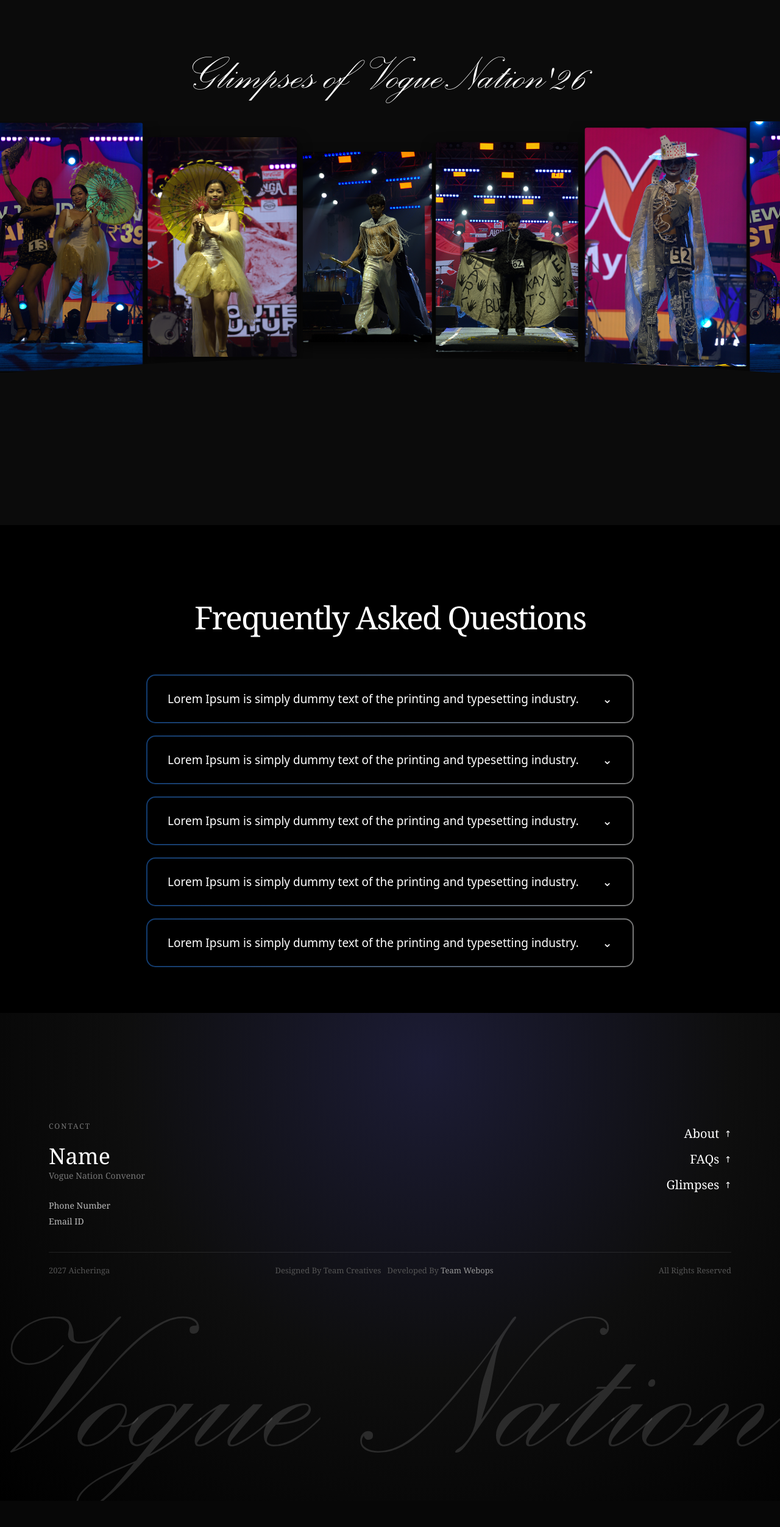
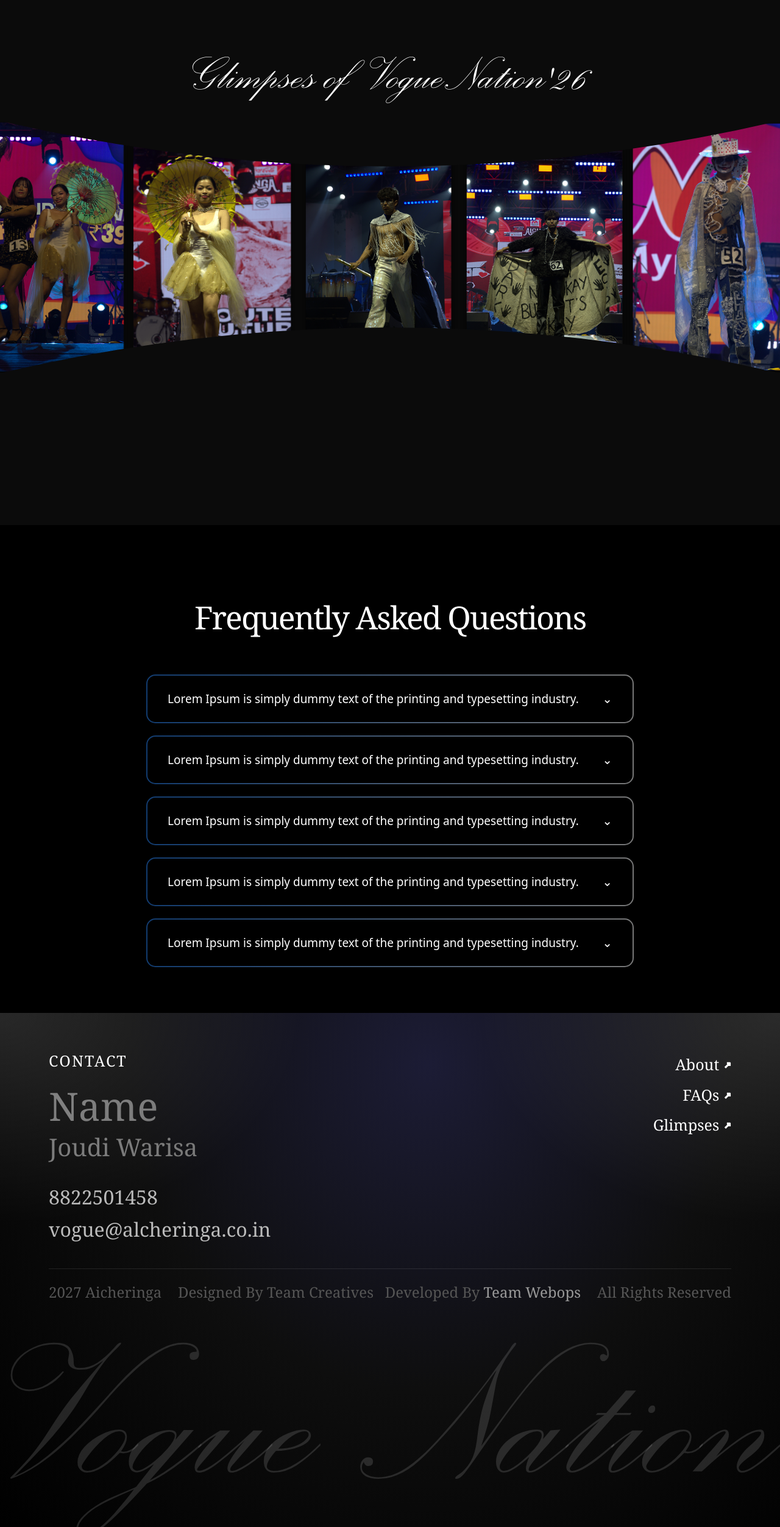
Before and after one commit to raunak-khetan/vogue_nation_2027, a Django app: page /glimpses/ in a window 1280 px wide. Shown: the whole page at 61% size. Before the commit the page ends 2461 px from the top, so only its background shows below. Run offline with Django 5.2, Linux system fonts and the light colour scheme; style sheets or scripts are compiled from the project's sources; some libraries are stand-ins or nearby versions.

Commit message:
almost done

```diff
--- a/core/templates/core/section_glimpses.html
+++ b/core/templates/core/section_glimpses.html
@@ -49,34 +49,42 @@
 </div>
 
 
-    <!-- SECTION 2: CAROUSEL                                            -->
+<!-- SECTION 2: IMAGES -->
 
 <div class="carousel-viewport"
      style="width: 100%; height: 412px; overflow: hidden; position: relative; box-sizing: border-box;">
+    <!-- Top concave curve -->
+    <svg style="position: absolute; top: -1px; left: 0; width: 100%; height: 75px; pointer-events: none; z-index: 10;"
+         viewBox="0 0 1440 75" preserveAspectRatio="none">
+        <path d="M0,0 Q720,150 1440,0 L1440,0 L0,0 Z" fill="#0B0B0B"></path>
+    </svg>
+
     <div class="carousel-track"
          style="display: flex; flex-direction: row; align-items: center; width: max-content; height: 100%; cursor: grab; user-select: none;">
         <!-- Set 1 -->
-            <img src="{% static 'core/images/glimpses/photo1.png' %}" class="carousel-img" style="width: 280px; height: 412px; flex-shrink: 0; object-fit: cover; margin-right: 3px; border-radius: 4px; box-shadow: 0 10px 25px rgba(0,0,0,0.7);" alt="Vogue 1">
-            <img src="{% static 'core/images/glimpses/photo2.png' %}" class="carousel-img" style="width: 280px; height: 412px; flex-shrink: 0; object-fit: cover; margin-right: 3px; border-radius: 4px; box-shadow: 0 10px 25px rgba(0,0,0,0.7);" alt="Vogue 2">
-            <img src="{% static 'core/images/glimpses/photo3.png' %}" class="carousel-img" style="width: 280px; height: 412px; flex-shrink: 0; object-fit: cover; margin-right: 3px; border-radius: 4px; box-shadow: 0 10px 25px rgba(0,0,0,0.7);" alt="Vogue 3">
-            <img src="{% static 'core/images/glimpses/photo4.png' %}" class="carousel-img" style="width: 280px; height: 412px; flex-shrink: 0; object-fit: cover; margin-right: 3px; border-radius: 4px; box-shadow: 0 10px 25px rgba(0,0,0,0.7);" alt="Vogue 4">
-            <img src="{% static 'core/images/glimpses/photo5.png' %}" class="carousel-img" style="width: 280px; height: 412px; flex-shrink: 0; object-fit: cover; margin-right: 3px; border-radius: 4px; box-shadow: 0 10px 25px rgba(0,0,0,0.7);" alt="Vogue 5">
+        <img src="{% static 'core/images/glimpses/photo1.png' %}" class="carousel-img" style="width: 280px; height: 412px; flex-shrink: 0; object-fit: cover; margin-right: 12px; box-shadow: 0 10px 25px rgba(0,0,0,0.7); position: relative;" alt="Vogue 1">
+        <img src="{% static 'core/images/glimpses/photo2.png' %}" class="carousel-img" style="width: 280px; height: 412px; flex-shrink: 0; object-fit: cover; margin-right: 12px; box-shadow: 0 10px 25px rgba(0,0,0,0.7); position: relative;" alt="Vogue 2">
+        <img src="{% static 'core/images/glimpses/photo3.png' %}" class="carousel-img" style="width: 280px; height: 412px; flex-shrink: 0; object-fit: cover; margin-right: 12px; box-shadow: 0 10px 25px rgba(0,0,0,0.7); position: relative;" alt="Vogue 3">
+        <img src="{% static 'core/images/glimpses/photo4.png' %}" class="carousel-img" style="width: 280px; height: 412px; flex-shrink: 0; object-fit: cover; margin-right: 12px; box-shadow: 0 10px 25px rgba(0,0,0,0.7); position: relative;" alt="Vogue 4">
+        <img src="{% static 'core/images/glimpses/photo5.png' %}" class="carousel-img" style="width: 280px; height: 412px; flex-shrink: 0; object-fit: cover; margin-right: 12px; box-shadow: 0 10px 25px rgba(0,0,0,0.7); position: relative;" alt="Vogue 5">
         <!-- Set 2 -->
-            <img src="{% static 'core/images/glimpses/photo1.png' %}" class="carousel-img" style="width: 280px; height: 412px; flex-shrink: 0; object-fit: cover; margin-right: 3px; border-radius: 4px; box-shadow: 0 10px 25px rgba(0,0,0,0.7);" alt="Vogue 1">
-            <img src="{% static 'core/images/glimpses/photo2.png' %}" class="carousel-img" style="width: 280px; height: 412px; flex-shrink: 0; object-fit: cover; margin-right: 3px; border-radius: 4px; box-shadow: 0 10px 25px rgba(0,0,0,0.7);" alt="Vogue 2">
-            <img src="{% static 'core/images/glimpses/photo3.png' %}" class="carousel-img" style="width: 280px; height: 412px; flex-shrink: 0; object-fit: cover; margin-right: 3px; border-radius: 4px; box-shadow: 0 10px 25px rgba(0,0,0,0.7);" alt="Vogue 3">
-            <img src="{% static 'core/images/glimpses/photo4.png' %}" class="carousel-img" style="width: 280px; height: 412px; flex-shrink: 0; object-fit: cover; margin-right: 3px; border-radius: 4px; box-shadow: 0 10px 25px rgba(0,0,0,0.7);" alt="Vogue 4">
-            <img src="{% static 'core/images/glimpses/photo5.png' %}" class="carousel-img" style="width: 280px; height: 412px; flex-shrink: 0; object-fit: cover; margin-right: 3px; border-radius: 4px; box-shadow: 0 10px 25px rgba(0,0,0,0.7);" alt="Vogue 5">
+        <img src="{% static 'core/images/glimpses/photo1.png' %}" class="carousel-img" style="width: 280px; height: 412px; flex-shrink: 0; object-fit: cover; margin-right: 12px; box-shadow: 0 10px 25px rgba(0,0,0,0.7); position: relative;" alt="Vogue 1">
+        <img src="{% static 'core/images/glimpses/photo2.png' %}" class="carousel-img" style="width: 280px; height: 412px; flex-shrink: 0; object-fit: cover; margin-right: 12px; box-shadow: 0 10px 25px rgba(0,0,0,0.7); position: relative;" alt="Vogue 2">
+        <img src="{% static 'core/images/glimpses/photo3.png' %}" class="carousel-img" style="width: 280px; height: 412px; flex-shrink: 0; object-fit: cover; margin-right: 12px; box-shadow: 0 10px 25px rgba(0,0,0,0.7); position: relative;" alt="Vogue 3">
+        <img src="{% static 'core/images/glimpses/photo4.png' %}" class="carousel-img" style="width: 280px; height: 412px; flex-shrink: 0; object-fit: cover; margin-right: 12px; box-shadow: 0 10px 25px rgba(0,0,0,0.7); position: relative;" alt="Vogue 4">
+        <img src="{% static 'core/images/glimpses/photo5.png' %}" class="carousel-img" style="width: 280px; height: 412px; flex-shrink: 0; object-fit: cover; margin-right: 12px; box-shadow: 0 10px 25px rgba(0,0,0,0.7); position: relative;" alt="Vogue 5">
         <!-- Set 3 -->
-            <img src="{% static 'core/images/glimpses/photo1.png' %}" class="carousel-img" style="width: 280px; height: 412px; flex-shrink: 0; object-fit: cover; margin-right: 3px; border-radius: 4px; box-shadow: 0 10px 25px rgba(0,0,0,0.7);" alt="Vogue 1">
-            <img src="{% static 'core/images/glimpses/photo2.png' %}" class="carousel-img" style="width: 280px; height: 412px; flex-shrink: 0; object-fit: cover; margin-right: 3px; border-radius: 4px; box-shadow: 0 10px 25px rgba(0,0,0,0.7);" alt="Vogue 2">
-            <img src="{% static 'core/images/glimpses/photo3.png' %}" class="carousel-img" style="width: 280px; height: 412px; flex-shrink: 0; object-fit: cover; margin-right: 3px; border-radius: 4px; box-shadow: 0 10px 25px rgba(0,0,0,0.7);" alt="Vogue 3">
-            <img src="{% static 'core/images/glimpses/photo4.png' %}" class="carousel-img" style="width: 280px; height: 412px; flex-shrink: 0; object-fit: cover; margin-right: 3px; border-radius: 4px; box-shadow: 0 10px 25px rgba(0,0,0,0.7);" alt="Vogue 4">
-            <img src="{% static 'core/images/glimpses/photo5.png' %}" class="carousel-img" style="width: 280px; height: 412px; flex-shrink: 0; object-fit: cover; margin-right: 3px; border-radius: 4px; box-shadow: 0 10px 25px rgba(0,0,0,0.7);" alt="Vogue 5">
+        <img src="{% static 'core/images/glimpses/photo1.png' %}" class="carousel-img" style="width: 280px; height: 412px; flex-shrink: 0; object-fit: cover; margin-right: 12px; box-shadow: 0 10px 25px rgba(0,0,0,0.7); position: relative;" alt="Vogue 1">
+        <img src="{% static 'core/images/glimpses/photo2.png' %}" class="carousel-img" style="width: 280px; height: 412px; flex-shrink: 0; object-fit: cover; margin-right: 12px; box-shadow: 0 10px 25px rgba(0,0,0,0.7); position: relative;" alt="Vogue 2">
+        <img src="{% static 'core/images/glimpses/photo3.png' %}" class="carousel-img" style="width: 280px; height: 412px; flex-shrink: 0; object-fit: cover; margin-right: 12px; box-shadow: 0 10px 25px rgba(0,0,0,0.7); position: relative;" alt="Vogue 3">
+        <img src="{% static 'core/images/glimpses/photo4.png' %}" class="carousel-img" style="width: 280px; height: 412px; flex-shrink: 0; object-fit: cover; margin-right: 12px; box-shadow: 0 10px 25px rgba(0,0,0,0.7); position: relative;" alt="Vogue 4">
+        <img src="{% static 'core/images/glimpses/photo5.png' %}" class="carousel-img" style="width: 280px; height: 412px; flex-shrink: 0; object-fit: cover; margin-right: 12px; box-shadow: 0 10px 25px rgba(0,0,0,0.7); position: relative;" alt="Vogue 5">
     </div>
-        <svg style="position: absolute; bottom: -1px; left: 0; width: 100%; height: 50px; pointer-events: none; z-index: 10;"
-             viewBox="0 0 1440 50" preserveAspectRatio="none">
-            <path d="M0,50 Q720,0 1440,50 L1440,50 L0,50 Z" fill="#0B0B0B"></path>
+
+    <!-- Bottom concave curve -->
+    <svg style="position: absolute; bottom: -1px; left: 0; width: 100%; height: 75px; pointer-events: none; z-index: 10;"
+         viewBox="0 0 1440 75" preserveAspectRatio="none">
+        <path d="M0,75 Q720,-75 1440,75 L1440,75 L0,75 Z" fill="#0B0B0B"></path>
     </svg>
 </div>
 
@@ -169,6 +177,8 @@
 
 <!-- SECTION 5: FOOTER                                              -->
 
+
+
 <footer id="main-footer"
         style="width: 100vw;
                min-height: 100vh;
@@ -182,31 +192,43 @@
                flex-direction: column;
                justify-content: flex-end;">
 
-    <!-- Contact + Nav — sits in lower portion, pushed up from brand text -->
+   <!-- Top-left corner light (white, non-circular) -->
+<div style="position: absolute; top: 0; left: 0;
+            width: 500px; height: 350px;
+            background: radial-gradient(ellipse at top left, rgba(255,255,255,0.13) 0%, rgba(255,255,255,0.05) 40%, transparent 70%);
+            pointer-events: none; z-index: 0;"></div>
+
+<!-- Top-right corner light (white, non-circular) -->
+<div style="position: absolute; top: 0; right: 0;
+            width: 500px; height: 350px;
+            background: radial-gradient(ellipse at top right, rgba(255,255,255,0.13) 0%, rgba(255,255,255,0.05) 40%, transparent 70%);
+            pointer-events: none; z-index: 0;"></div>
+
+    <!-- Contact + Nav  -->
     <div id="footer-inner-top">
 
         <!-- LEFT: Contact -->
         <div style="display: flex; flex-direction: column;">
-            <p style="font-family: Georgia, serif; font-size: 12px; letter-spacing: 2px; color: #777; margin: 0 0 20px 0; text-transform: uppercase;">Contact</p>
-            <p style="font-family: Georgia, serif; font-size: clamp(24px, 3vw, 36px); font-weight: 400; color: #fff; margin: 0 0 2px 0; line-height: 1.1;">Name</p>
-            <p style="font-family: Georgia, serif; font-size: 14px; color: #777; margin: 0 0 28px 0;">Vogue Nation Convenor</p>
-            <p style="font-family: Georgia, serif; font-size: 14px; color: #bbb; margin: 0 0 5px 0;">Phone Number</p>
-            <p style="font-family: Georgia, serif; font-size: 14px; color: #bbb; margin: 0;">Email ID</p>
+            <p style="font-family: Georgia, serif; font-size: 25px; letter-spacing: 2px; color: #fff; margin: 0 0 20px 0; text-transform: uppercase;">Contact</p>
+            <p style="font-family: Georgia, serif; font-size: 64px; font-weight: 400; color: #777; margin: 0 0 2px 0; line-height: 1.1;">Name</p>
+            <p style="font-family: Georgia, serif; font-size: 40px; color: #777; margin: 0 0 28px 0;">Joudi Warisa</p>
+            <p style="font-family: Georgia, serif; font-size: 32px; color: #bbb; margin: 0 0 5px 0;">8822501458</p>
+            <p style="font-family: Georgia, serif; font-size: 32px; color: #bbb; margin: 0;">vogue@alcheringa.co.in</p>
         </div>
 
         <!-- RIGHT: Nav -->
         <div id="footer-nav-links" style="display: flex; flex-direction: column; align-items: flex-end; gap: 12px; padding-top: 6px;">
-            <a href="#" style="font-family: Georgia, serif; font-size: clamp(16px, 2vw, 20px); color: #fff; text-decoration: none; display: flex; align-items: center; gap: 8px; transition: color 0.2s;"
+            <a href="#" onclick="return false;" style="font-family: Georgia, serif; font-size: 25px; color: #fff; text-decoration: none; display: flex; align-items: center; gap: 8px; transition: color 0.2s;"
                onmouseover="this.style.color='#999'" onmouseout="this.style.color='#fff'">
-                About <span style="font-size: 14px; transform: rotate(-45deg); display:inline-block;">↗</span>
+                About <span style="font-size: 14px; transform: rotate(0deg); display:inline-block; -webkit-text-stroke: 2px white;">↗</span>
             </a>
-            <a href="#faq-section" style="font-family: Georgia, serif; font-size: clamp(16px, 2vw, 20px); color: #fff; text-decoration: none; display: flex; align-items: center; gap: 8px; transition: color 0.2s;"
+            <a href="#faq-section" style="font-family: Georgia, serif; font-size: 25px; color: #fff; text-decoration: none; display: flex; align-items: center; gap: 8px; transition: color 0.2s;"
                onmouseover="this.style.color='#999'" onmouseout="this.style.color='#fff'">
-                FAQs <span style="font-size: 14px; transform: rotate(-45deg); display:inline-block;">↗</span>
+                FAQs <span style="font-size: 14px; transform: rotate(0deg); display:inline-block; -webkit-text-stroke: 2px white">↗</span>
             </a>
-            <a href="#" style="font-family: Georgia, serif; font-size: clamp(16px, 2vw, 20px); color: #fff; text-decoration: none; display: flex; align-items: center; gap: 8px; transition: color 0.2s;"
+            <a href="#" style="font-family: Georgia, serif; font-size: 25px; color: #fff; text-decoration: none; display: flex; align-items: center; gap: 8px; transition: color 0.2s;"
                onmouseover="this.style.color='#999'" onmouseout="this.style.color='#fff'">
-                Glimpses <span style="font-size: 14px; transform: rotate(-45deg); display:inline-block;">↗</span>
+                Glimpses <span style="font-size: 14px; transform: rotate(0deg); display:inline-block ; -webkit-text-stroke: 2px white">↗</span>
             </a>
         </div>
     </div>
@@ -218,11 +240,11 @@
 
     <!-- Bottom bar -->
     <div id="footer-bottom-bar">
-        <p style="font-family: Georgia, serif; font-size: 13px; color: #555; margin: 0;">2027 Aicheringa</p>
+        <p style="font-family: Georgia, serif; font-size: 24px; color: #555; margin: 0;">2027 Aicheringa</p>
 
-        <p style="font-family: Georgia, serif; font-size: 13px; color: #555; margin: 0;">
+        <p style="font-family: Georgia, serif; font-size: 24px; color: #555; margin: 0;">
             Designed By Team Creatives &nbsp; Developed By
-            <span id="webops-trigger" style="color: #999; cursor: default; position: relative; font-family: Georgia, serif; font-size: 13px;">
+            <span id="webops-trigger" style="color: #999; cursor: default; position: relative; font-family: Georgia, serif; font-size: 24px;">
                  Team Webops
                 <span id="webops-popup"
                       style="position: absolute; bottom: calc(100% + 12px); left: 50%; transform: translateX(-50%);
@@ -236,16 +258,15 @@
                     <span style="font-family: Georgia, serif; font-size: 13px; color: #ccc;">Dipank</span>
                     <span style="font-family: Georgia, serif; font-size: 13px; color: #ccc;">Mritunjay</span>
                     <span style="font-family: Georgia, serif; font-size: 13px; color: #ccc;">Gowtham</span>
-                    <span style="font-family: Georgia, serif; font-size: 13px; color: #ccc;">Divya Pillai</span>
-                    <span style="font-family: Georgia, serif; font-size: 13px; color: #ccc;">Aditya Rao</span>
+
                 </span>
             </span>
         </p>
 
-        <p style="font-family: Georgia, serif; font-size: 13px; color: #555; margin: 0;">All Rights Reserved</p>
+        <p style="font-family: Georgia, serif; font-size: 24px; color: #555; margin: 0;">All Rights Reserved</p>
     </div>
 
-    <!-- Full-width "Vogue Nation" — hidden until font loads, then sized by JS -->
+    <!-- Full-width "Vogue Nation" -->
     <div style="width: 100%; overflow: hidden; line-height: 1; flex-shrink: 0;">
         <p id="footer-brand-text"
            style="font-family: 'Palace Script MT', 'Palace Script', cursive;
@@ -265,12 +286,7 @@
 <script src="https://cdnjs.cloudflare.com/ajax/libs/gsap/3.12.2/gsap.min.js"></script>
 
 <script>
-/* ─────────────────────────────────────────────
-   FIT "Vogue Nation" to full page width.
-   KEY FIX: wait for document.fonts.ready so
-   Palace Script MT is actually loaded before
-   we measure anything.
-───────────────────────────────────────────── */
+
 function fitBrandText() {
     const el = document.getElementById('footer-brand-text');
     if (!el) return;
@@ -292,7 +308,6 @@ function fitBrandText() {
     probe.textContent = 'Vogue Nation';
     document.body.appendChild(probe);
 
-    // Binary search the perfect px size
     let lo = 50, hi = 4000;
     for (let i = 0; i < 25; i++) {
         const mid = (lo + hi) >> 1;
@@ -303,24 +318,31 @@ function fitBrandText() {
     document.body.removeChild(probe);
 
     el.style.fontSize   = lo + 'px';
-    el.style.visibility = 'visible';   // reveal only after sizing
+    el.style.visibility = 'visible';
 }
 
-// Wait for fonts, then fit — also re-fit on resize
+
 document.fonts.ready.then(fitBrandText);
 window.addEventListener('resize', () => document.fonts.ready.then(fitBrandText));
 
-/* ── Carousel ── */
+
 document.addEventListener("DOMContentLoaded", () => {
     const track    = document.querySelector('.carousel-track');
     const images   = document.querySelectorAll('.carousel-img');
     const viewport = document.querySelector('.carousel-viewport');
     if (!track || !viewport) return;
 
-    const imgWidth       = 280, gap = 3;
+    const imgWidth       = 280, gap = 12;
     const itemSpacing    = imgWidth + gap;
     const singleSetWidth = 5 * itemSpacing;
     let scrollPos = 0, isDragging = false, startX = 0, startScroll = 0;
+    let hoveredIdx = -1;
+    const hoverScales = Array.from(images, () => 1);
+
+    images.forEach((img, i) => {
+        img.addEventListener('mouseenter', () => { hoveredIdx = i; });
+        img.addEventListener('mouseleave', () => { if (hoveredIdx === i) hoveredIdx = -1; });
+    });
 
     function render() {
         const trackX = -(scrollPos % singleSetWidth);
@@ -329,14 +351,22 @@ document.addEventListener("DOMContentLoaded", () => {
         images.forEach((img, i) => {
             const c = trackX + i * itemSpacing + imgWidth / 2;
             const d = c - vc;
-            const scale = 0.74 + Math.min(Math.abs(d) / vc, 1) * 0.26;
-            const sx = -Math.tanh(d / 340) * 73;
-            img.style.transform       = `translateX(${sx}px) scale(${scale})`;
+            const scale = 0.85 + Math.min(Math.abs(d) / vc, 1) * 0.15;
+            const sx = -Math.tanh(d / 420) * 32;
+
+            const targetHover = (i === hoveredIdx && !isDragging) ? 1.07 : 1;
+            hoverScales[i] += (targetHover - hoverScales[i]) * 0.14;
+
+            img.style.transform       = `translateX(${sx}px) scale(${scale * hoverScales[i]})`;
             img.style.transformOrigin = "center center";
+            img.style.zIndex          = (i === hoveredIdx) ? 5 : 1;
         });
     }
 
-    gsap.ticker.add(() => { if (!isDragging) { scrollPos += 1.0; render(); } });
+    gsap.ticker.add(() => {
+        if (!isDragging) scrollPos += 1.0;
+        render();
+    });
 
     viewport.addEventListener('wheel', e => {
         e.preventDefault();
@@ -390,6 +420,7 @@ document.addEventListener("DOMContentLoaded", () => {
     });
 });
 
+
 /* ── Team Webops Popup ── */
 document.addEventListener("DOMContentLoaded", () => {
     const trigger = document.getElementById("webops-trigger");
```
Lines whose indentation alone changed are shown as unchanged.
